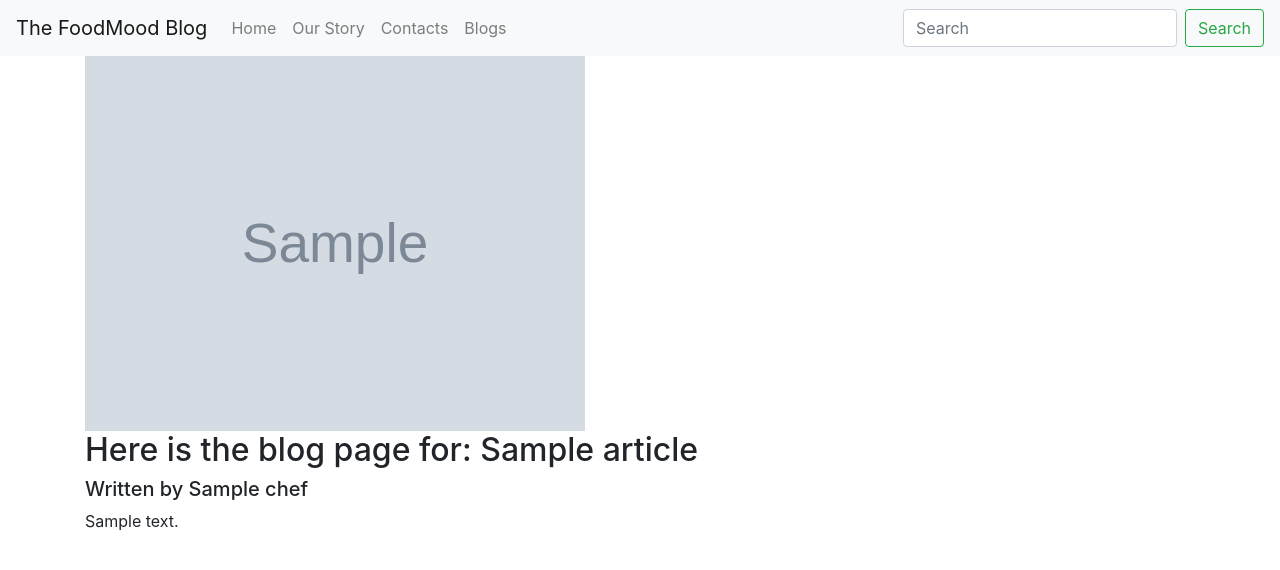
After one commit to KirtMorgan/project-blog, a Flask app: template templates/show_an_article_page.html in a window 1280 px wide. The commit adds this page. Shown: the top 570 px of the page. Run offline with Flask 2, Linux system fonts and the light colour scheme; the template is opened without the code that fills it: most values are stand-ins (such as "Sample title", 1, 10 or a date in 2020); grey boxes marked "Sample" are stand-in pictures; some libraries are stand-ins or nearby versions.

Commit message:
updated html/python to show a single page for an article

```diff
--- a/app.py
+++ b/app.py
@@ -23,19 +23,20 @@ def contacts():
 
 @app.route('/articles')
 def articles():
-    return render_template('articles.html')
+    return render_template('articles.html', articles_data = articles_with_data)
+
+@app.route('/articles/<string:dict_id>')
+def show_article_page(dict_id):
+    result = show_article(dict_id)
+    return render_template('show_an_article_page.html', dict_id=dict_id, article=result)
+
 
 def show_article(dict_id):
-    if int(dict_id) > len(articles):
+    if int(dict_id) > len(articles_with_data):
         return 'article doesnt exist'
     else:
-        article = articles[int(dict_id)]
+        article = articles_with_data[int(dict_id)-1]
         return article
-
-@app.route('/articles/<string:id>')
-def show_article_page(dict_id):
-    result = show_article(dict_id)
-    return render_template('display_article_page.html', dict_id=dict_id, article=result)
 
 
 if __name__== '__main__':
--- a/static/css/style.css
+++ b/static/css/style.css
@@ -18,3 +18,12 @@ body {}
     justify-content: space-around;
     align-items: center;
 }
+
+.banner-outline {
+    height: 50px;
+    width: 50px;
+    background-size: cover;
+    display: flex;
+    justify-content: space-around;
+    align-items: center;
+}
--- a/templates/_navbar.html
+++ b/templates/_navbar.html
@@ -15,12 +15,12 @@
         <a class="nav-link" href="/story">Our Story</a>
       </li>
 
-         <li class="nav-item">
+      <li class="nav-item">
         <a class="nav-link" href="/contacts">Contacts<span class="sr-only">(current)</span></a>
 
       </li>
-        <li class="nav-item">
-        <a class="nav-link" href="/blogs">Blogs</a>
+      <li class="nav-item">
+        <a class="nav-link" href="/articles">Blogs</a>
       </li>
 
 
--- a/templates/home.html
+++ b/templates/home.html
@@ -9,6 +9,6 @@
     </div>
 </div>
 <div>
-<button type="button" class="btn btn-warning btn-lg btn-block">Read The Three Chefs Blog</button>
+    <button type="button" class="btn btn-warning btn-lg btn-block">Read The Three Chefs Blog</button>
 </div>
 {% endblock %}
--- a/templates/layout.html
+++ b/templates/layout.html
@@ -6,6 +6,7 @@
         <link rel="stylesheet" href="{{url_for('static', filename='css/style.css')}}">
         <link rel="stylesheet" href="https://stackpath.bootstrapcdn.com/bootstrap/4.3.1/css/bootstrap.min.css" integrity="sha384-ggOyR0iXCbMQv3Xipma34MD+dH/1fQ784/j6cY/iJTQUOhcWr7x9JvoRxT2MZw1T" crossorigin="anonymous">
         <link rel="stylesheet" href="https://use.fontawesome.com/releases/v5.8.2/css/all.css" integrity="sha384-oS3vJWv+0UjzBfQzYUhtDYW+Pj2yciDJxpsK1OYPAYjqT085Qq/1cq5FLXAZQ7Ay" crossorigin="anonymous">
+
 
     </head>
     <body>
--- /dev/null
+++ b/templates/show_an_article_page.html
@@ -0,0 +1,24 @@
+{% extends 'layout.html'%}
+
+{% block body %}
+
+
+<div class="container">
+    <div class="banner-outline">
+        <div class="banner-content">
+            <img src="{{article.image}}" alt="" style="width:500px;">
+
+            <h2>Here is the blog page for: {{article.title}}</h2>
+            <h5>Written by {{article.chef}}</h5>
+        </div>
+    </div>
+
+    <div>
+        <p class="content"> {{article.content}}</p>
+    </div>
+
+</div>
+
+
+
+{% endblock %}
```
Also changed, not shown: templates/articles.html (+1 -27 lines).
